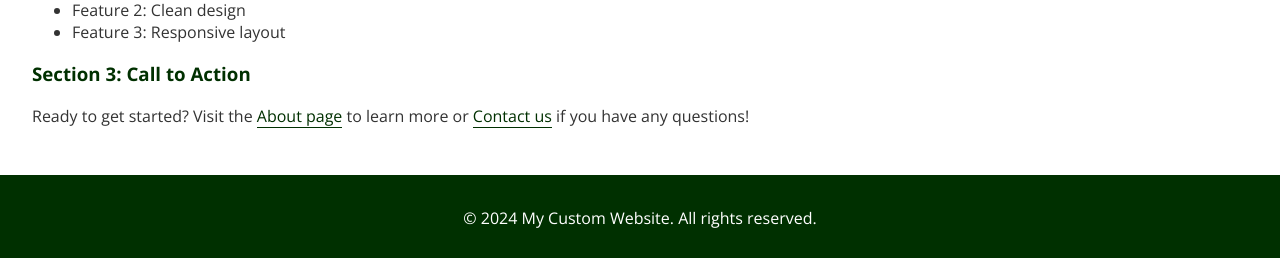
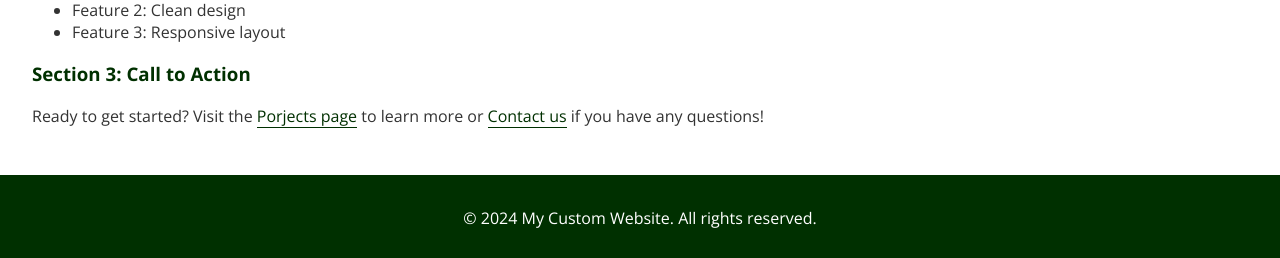
Before and after one commit to schminho/schminho.github.io, a Jekyll site: the page built from index.md, in a window 1280 px wide and 1001 px high. Shown: the part 740-998 px from the top of the window. Built offline with Jekyll 4.4.1, drawn with Linux system fonts in a browser that asks for light colours.

Commit message:
Update index.md

```diff
--- a/index.md
+++ b/index.md
@@ -24,4 +24,4 @@ Here's a list of some dummy features:
 - Feature 3: Responsive layout
 
 ### Section 3: Call to Action
-Ready to get started? Visit the [About page](/about/) to learn more or [Contact us](/contact/) if you have any questions!
+Ready to get started? Visit the [Porjects page](/projects/) to learn more or [Contact us](/about/) if you have any questions!
```
